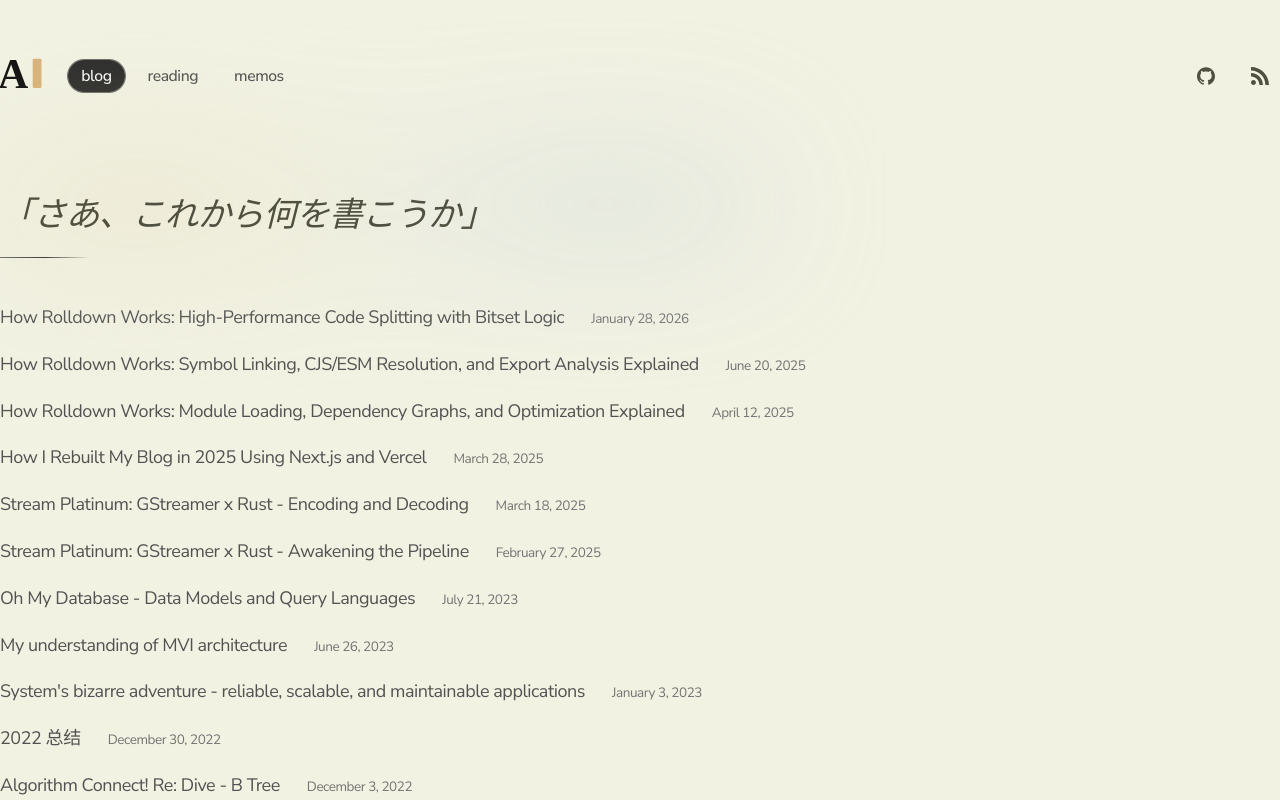
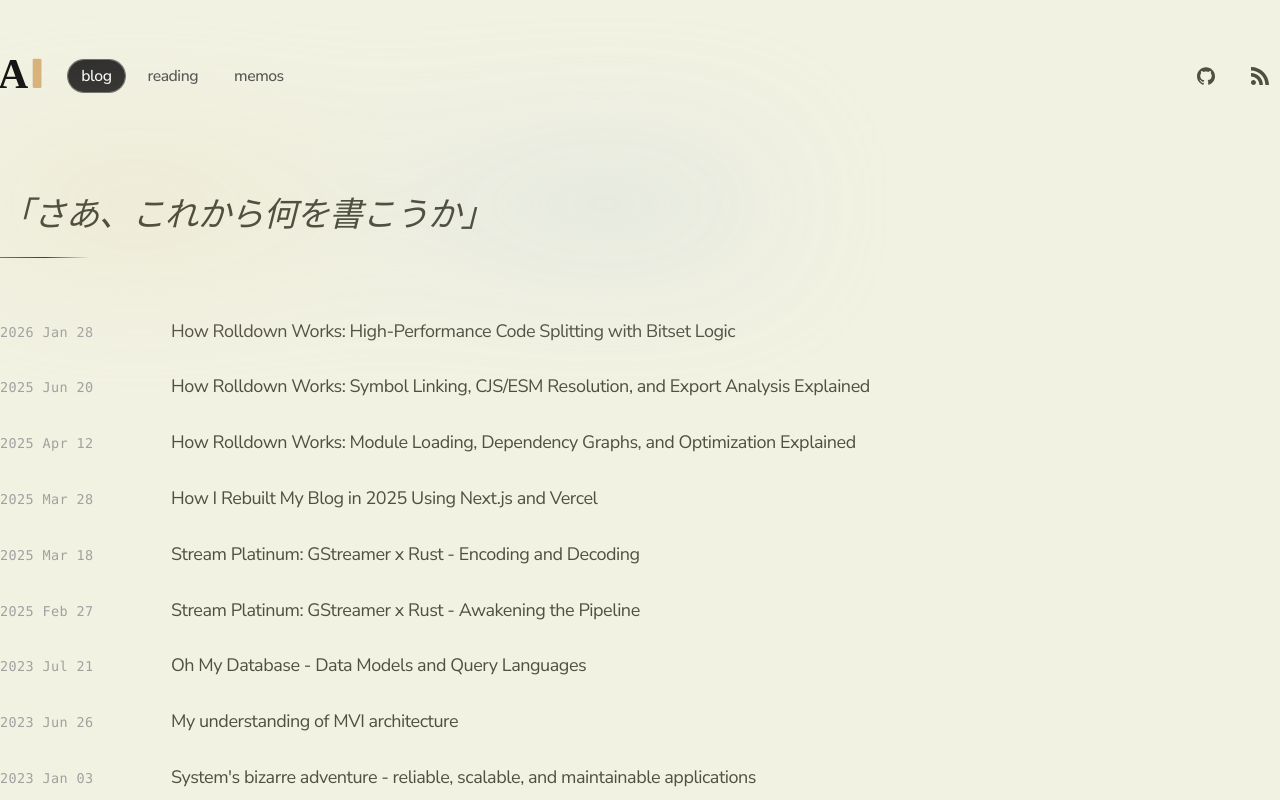
Before and after one commit to ShroXd/atriiy.dev, a Next.js app: page /blog in a window 1280 px wide. Shown: the top 800 px of the page. Built offline with nearby package versions, Linux system fonts and the light colour scheme.

Commit message:
feat: adjust main page layout

```diff
--- a/app/components/AnimatedLink.tsx
+++ b/app/components/AnimatedLink.tsx
@@ -25,7 +25,7 @@ export default function AnimatedLink({ href, children }: AnimatedLinkProps) {
     <motion.span className='relative inline-block' whileTap={{ scale: 0.98 }}>
       <Component
         href={href}
-        className='group relative inline-block font-semibold text-[var(--color-heading)] underline decoration-[var(--color-accent)] decoration-2 underline-offset-4 transition-colors duration-300 ease-out hover:text-[var(--color-accent)]'
+        className='group relative inline-block font-semibold text-[var(--color-heading)] underline decoration-[var(--color-link-hover)] decoration-2 underline-offset-4 transition-colors duration-300 ease-out hover:text-[var(--color-link-hover)]'
         {...linkProps}
       >
         {children}
--- a/app/components/BlogList.tsx
+++ b/app/components/BlogList.tsx
@@ -1,6 +1,5 @@
 'use client'
 
-import { formatDate } from 'app/lib/date'
 import { motion } from 'framer-motion'
 import Link from 'next/link'
 
@@ -8,15 +7,13 @@ const container = {
   hidden: { opacity: 0 },
   show: {
     opacity: 1,
-    transition: {
-      staggerChildren: 0.1,
-    },
+    transition: { staggerChildren: 0.08 },
   },
 }
 
-const item = {
-  hidden: { opacity: 0, y: 20 },
-  show: { opacity: 1, y: 0 },
+const listItem = {
+  hidden: { opacity: 0, y: 10 },
+  show: { opacity: 1, y: 0, transition: { duration: 0.3 } },
 }
 
 interface Post {
@@ -32,28 +29,17 @@ interface BlogListProps {
   posts: Post[]
 }
 
-export function BlogList({ posts }: BlogListProps) {
+function formatListDate(dateStr: string) {
+  const d = new Date(dateStr)
+  const year = d.getFullYear()
+  const month = d.toLocaleDateString('en-US', { month: 'short' })
+  const day = String(d.getDate()).padStart(2, '0')
+  return `${year} ${month} ${day}`
+}
+
+function DraftTitle({ title }: { title: string }) {
   return (
-    <motion.div variants={container} initial='hidden' animate='show'>
-      {posts
-        .sort((a, b) => {
-          if (
-            new Date(a.metadata.publishedAt) > new Date(b.metadata.publishedAt)
-          ) {
-            return -1
-          }
-          return 1
-        })
-        .map(post => (
-          <Link
-            key={post.slug}
-            className='mb-4 flex flex-col space-y-1'
-            href={`/blog/${post.slug}`}
-          >
-            <div className='group space-x-0 md:flex-row md:space-x-2'>
-              <span className='font-montserrat tracking-tight text-neutral-600 transition-all duration-200 group-hover:text-neutral-800'>
-                {post.metadata.draft ? (
-                  <motion.div className='inline-flex items-center'>
+    <motion.span className='inline-flex items-center gap-2'>
       <motion.span
         className='inline-block bg-gradient-to-r from-neutral-600 via-neutral-500 to-neutral-600 bg-clip-text font-medium text-transparent'
         animate={{
@@ -61,11 +47,7 @@ export function BlogList({ posts }: BlogListProps) {
           backgroundPosition: ['0%', '100%', '0%'],
         }}
         transition={{
-                        opacity: {
-                          repeat: Infinity,
-                          duration: 3,
-                          ease: 'easeInOut',
-                        },
+          opacity: { repeat: Infinity, duration: 3, ease: 'easeInOut' },
           backgroundPosition: {
             repeat: Infinity,
             duration: 3,
@@ -73,41 +55,56 @@ export function BlogList({ posts }: BlogListProps) {
           },
         }}
       >
-                      {post.metadata.title}
+        {title}
       </motion.span>
       <motion.span
-                      className='ml-2'
-                      animate={{
-                        y: [0, -3, 0],
-                        rotate: [0, -5, 0, 5, 0],
-                      }}
+        animate={{ y: [0, -3, 0], rotate: [0, -5, 0, 5, 0] }}
         transition={{
-                        y: {
-                          repeat: Infinity,
-                          duration: 1.5,
-                          ease: 'easeInOut',
-                        },
-                        rotate: {
-                          repeat: Infinity,
-                          duration: 2,
-                          ease: 'easeInOut',
-                        },
+          y: { repeat: Infinity, duration: 1.5, ease: 'easeInOut' },
+          rotate: { repeat: Infinity, duration: 2, ease: 'easeInOut' },
         }}
         title='Work in Progress'
       >
         🚧
       </motion.span>
-                  </motion.div>
-                ) : (
-                  <span className='inline-block'>{post.metadata.title}</span>
-                )}
-                <span className='ml-6 text-xs tabular-nums text-neutral-500 transition-colors duration-200 group-hover:text-neutral-600'>
-                  {formatDate(post.metadata.publishedAt)}
-                </span>
-              </span>
-            </div>
-          </Link>
-        ))}
-    </motion.div>
+    </motion.span>
   )
 }
+
+export function BlogList({ posts }: BlogListProps) {
+  const sorted = [...posts].sort(
+    (a, b) =>
+      new Date(b.metadata.publishedAt).getTime() -
+      new Date(a.metadata.publishedAt).getTime()
+  )
+
+  return (
+    <motion.ul variants={container} initial='hidden' animate='show'>
+      {sorted.map(post => (
+        <motion.li key={post.slug} variants={listItem}>
+          <Link
+            href={`/blog/${post.slug}`}
+            className='group flex items-baseline gap-6 border-b border-[var(--color-surface-border)] py-3 last:border-b-0'
+          >
+            <time
+              dateTime={post.metadata.publishedAt}
+              className='w-32 shrink-0 font-mono text-xs tabular-nums text-neutral-400 dark:text-neutral-500'
+            >
+              {formatListDate(post.metadata.publishedAt)}
+            </time>
+            <span className='font-montserrat tracking-tight text-[var(--color-heading)] transition-colors duration-200 group-hover:text-[var(--color-link-hover)]'>
+              {post.metadata.draft ? (
+                <DraftTitle title={post.metadata.title} />
+              ) : (
+                post.metadata.title
+              )}
+            </span>
+            <span className='ml-auto translate-x-0 text-sm text-[var(--color-link-hover)] opacity-0 transition-all duration-200 group-hover:translate-x-1 group-hover:opacity-100'>
+              →
+            </span>
+          </Link>
+        </motion.li>
+      ))}
+    </motion.ul>
+  )
+}
--- a/app/global.css
+++ b/app/global.css
@@ -87,6 +87,7 @@
     --color-accent-foreground: #fefefe;
     --color-accent-soft: rgba(71, 163, 243, 0.12);
     --color-accent-soft-border: rgba(71, 163, 243, 0.45);
+    --color-link-hover: #d4a96a;
 
     --radius-lg: 0.75rem;
     --radius-pill: 999px;
```
Lines whose indentation alone changed are shown as unchanged.
